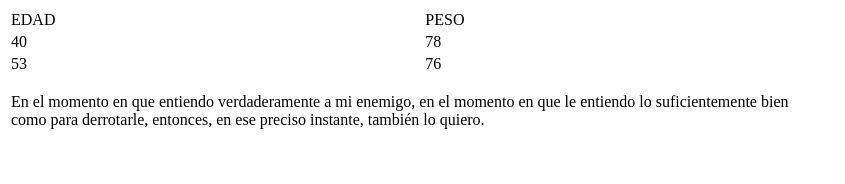
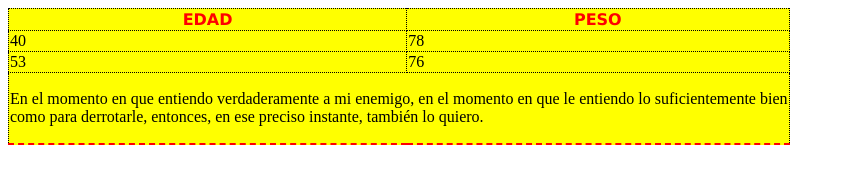
Before and after one commit to JaquelineG28/taller-9-full-stack, a plain HTML site: page punto-9/index.html in a window 1280 px wide. Shown: the whole page, without its empty margins (0-845 px from the left). Drawn offline with Linux system fonts and the light colour scheme.

Commit message:
color fondo punto 9

```diff
--- a/punto-9/index.html
+++ b/punto-9/index.html
@@ -3,27 +3,28 @@
 <head>
     <meta charset="UTF-8">
     <meta name="viewport" content="width=device-width, initial-scale=1.0">
+    <link rel="stylesheet" href="./styles/styles.css">
     <title>Punto-9</title>
 </head>
 <body>
     <table>
         <thead>
             <tr>
-                <td>EDAD</td>
-                <td>PESO</td>
+                <th class="datos">EDAD</th>
+                <th class="datos">PESO</th>
             </tr>
         </thead>
         <tbody>
             <tr>
-                <td>40</td>
-                <td>78</td>
+                <td class="datos">40</td>
+                <td class="datos">78</td>
             </tr>
             <tr>
-                <td>53</td>
-                <td>76</td>
+                <td class="datos">53</td>
+                <td class="datos">76</td>
             </tr>
             <tr>
-                <td colspan="2">
+                <td class="parrafo" colspan="2">
                     <p>
                         <span>En el momento en que entiendo verdaderamente a mi enemigo,
                             en el momento en que le entiendo lo suficientemente bien
--- /dev/null
+++ b/punto-9/styles/styles.css
@@ -0,0 +1,24 @@
+table {
+    background-color: yellow;
+    border-top: 1px dotted;
+    border-left: 1px dotted;
+    border-right: 1px dotted;
+    border-bottom: 2px dashed red;
+    border-collapse: collapse;
+    border-spacing: 0cm;
+   }
+
+thead {
+    color: red;
+    text-align: center;
+    font-family: 'Lucida Sans';
+    }
+
+.parrafo {
+    border-top: 1px dotted;
+}
+
+.datos {
+    border-right: 1px dotted black;
+    border-bottom: 1px dotted black;
+}
```
